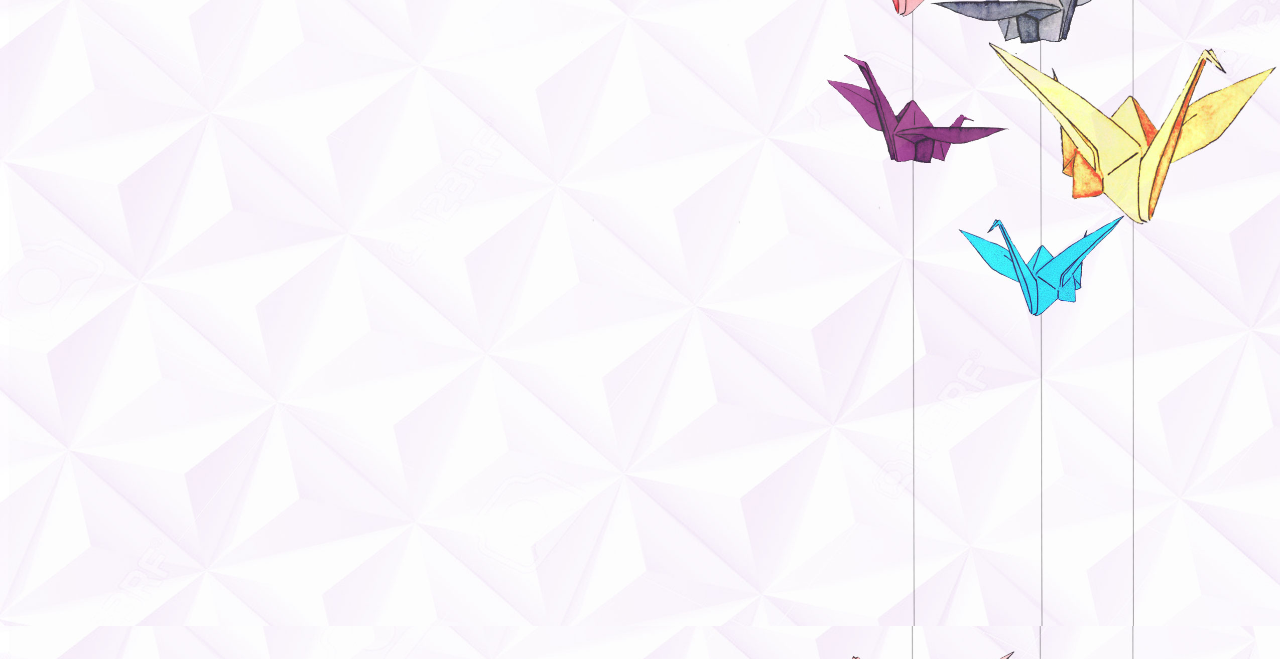
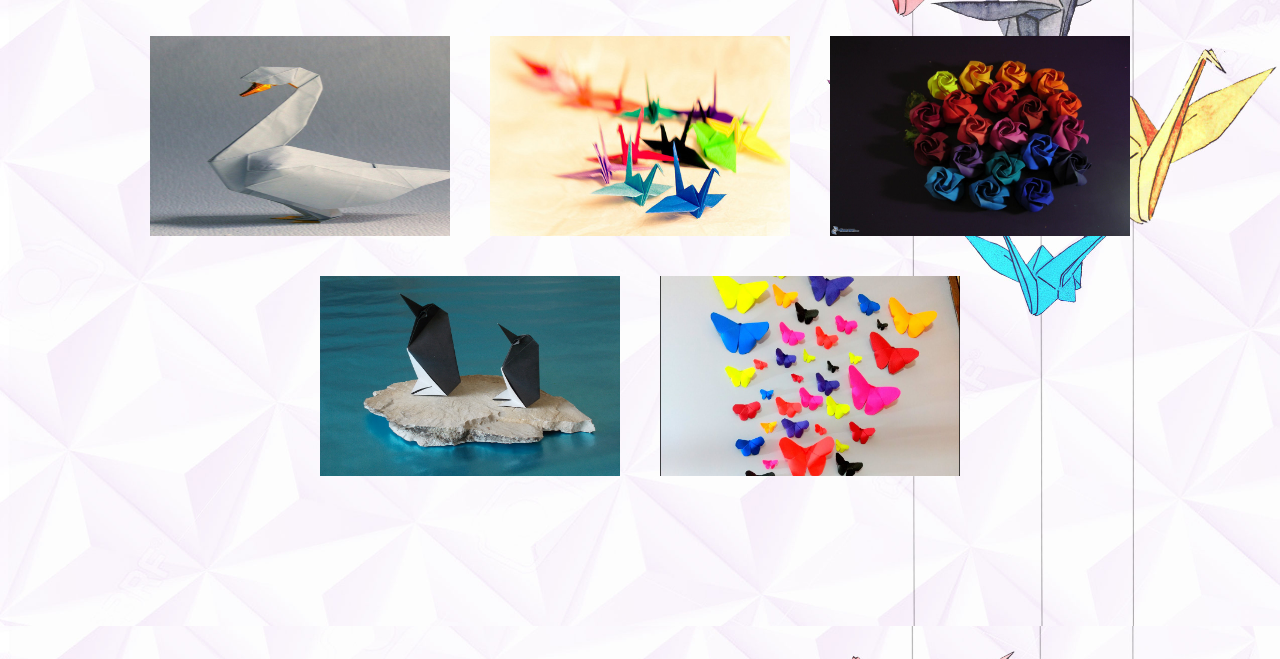
Before and after one commit to TaghreedReda/The-Origamist, a plain HTML site: page index.html in a window 1280 px wide. Shown: the part 141-800 px from the top of the page. Drawn offline with Linux system fonts and the light colour scheme; a web font is replaced by a local one.

Commit message:
firstStep

```diff
--- a/index.html
+++ b/index.html
@@ -7,8 +7,14 @@
 	<link href="https://fonts.googleapis.com/css?family=Fredericka+the+Great|Special+Elite" rel="stylesheet">
 </head>
 <body>
-
     <h1>The Origamist</h1>
+    <div class="container">
+    	<img src="640-origami-swan-shadow-white-l.jpg">
+    	<img src="large.jpg">
+    	<img src="origami,-roses,-colored-papers-219171.jpg">
+    	<img src="20654257239_ea9ed4a4a9_b.jpg">
+    	<img src="maxresdefault.jpg">
+    </div>
 
 
 
--- a/stylesheet.css
+++ b/stylesheet.css
@@ -1,6 +1,11 @@
+.container{
+	display: flex;
+	flex-wrap: wrap;
+	justify-content: center;
+}
 body{background-image:url(395515.jpg);
 	background-size: cover;
-
+	margin: 0px;
 	}
 
 h1{
@@ -20,3 +25,13 @@ h1{
 		 line-height: 50px;
 
 }
+img {
+	width: 300px;
+	height: 200px;
+	margin: 20px;
+	transition: all 1s;
+}
+img:hover {
+	transform: scale(1.2);
+	animation:
+}
```
Also changed, not shown: 20654257239_ea9ed4a4a9_b.jpg (added), 640-origami-swan-shadow-white-l.jpg (added), large.jpg (added), maxresdefault.jpg (added), origami,-roses,-colored-papers-219171.jpg (added).
